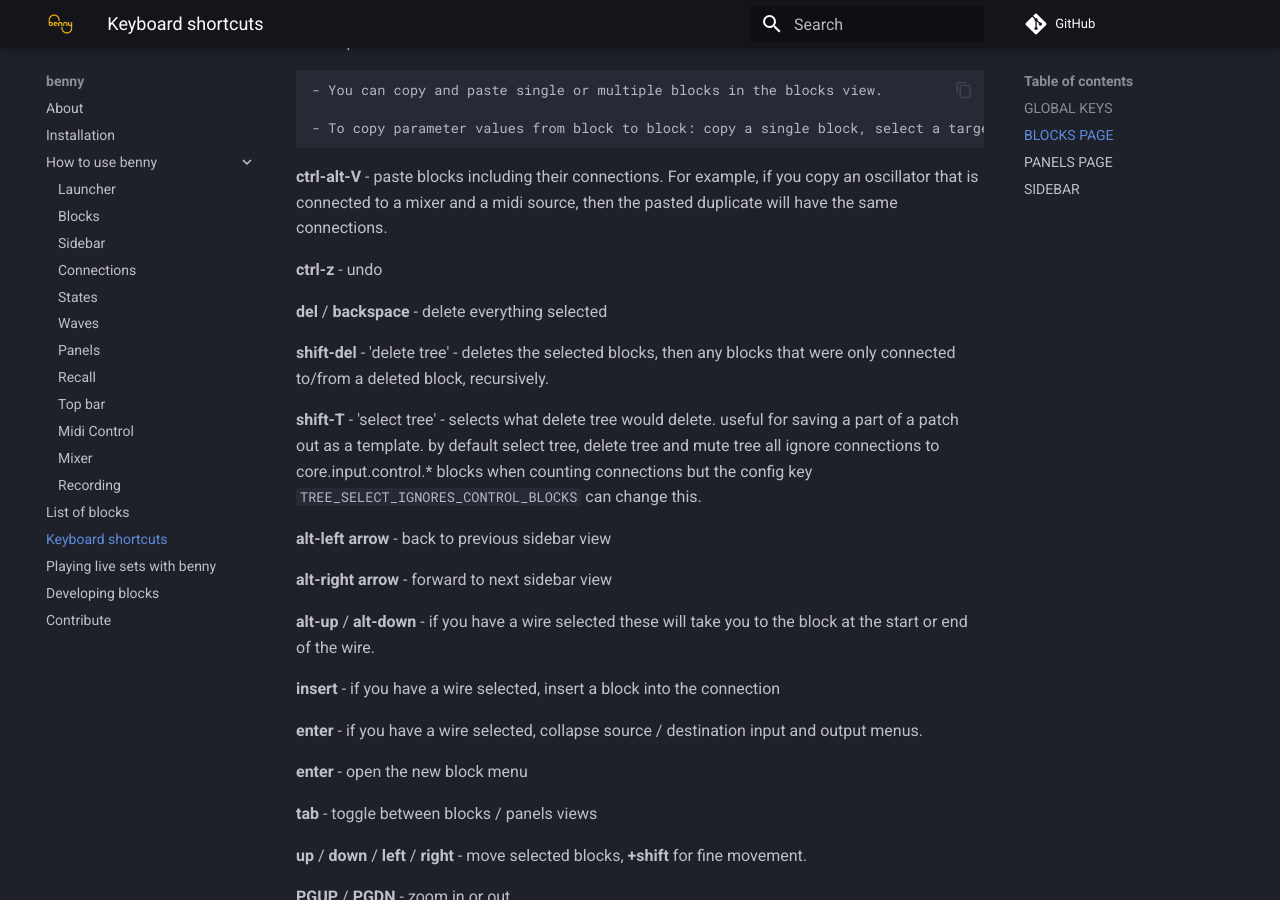
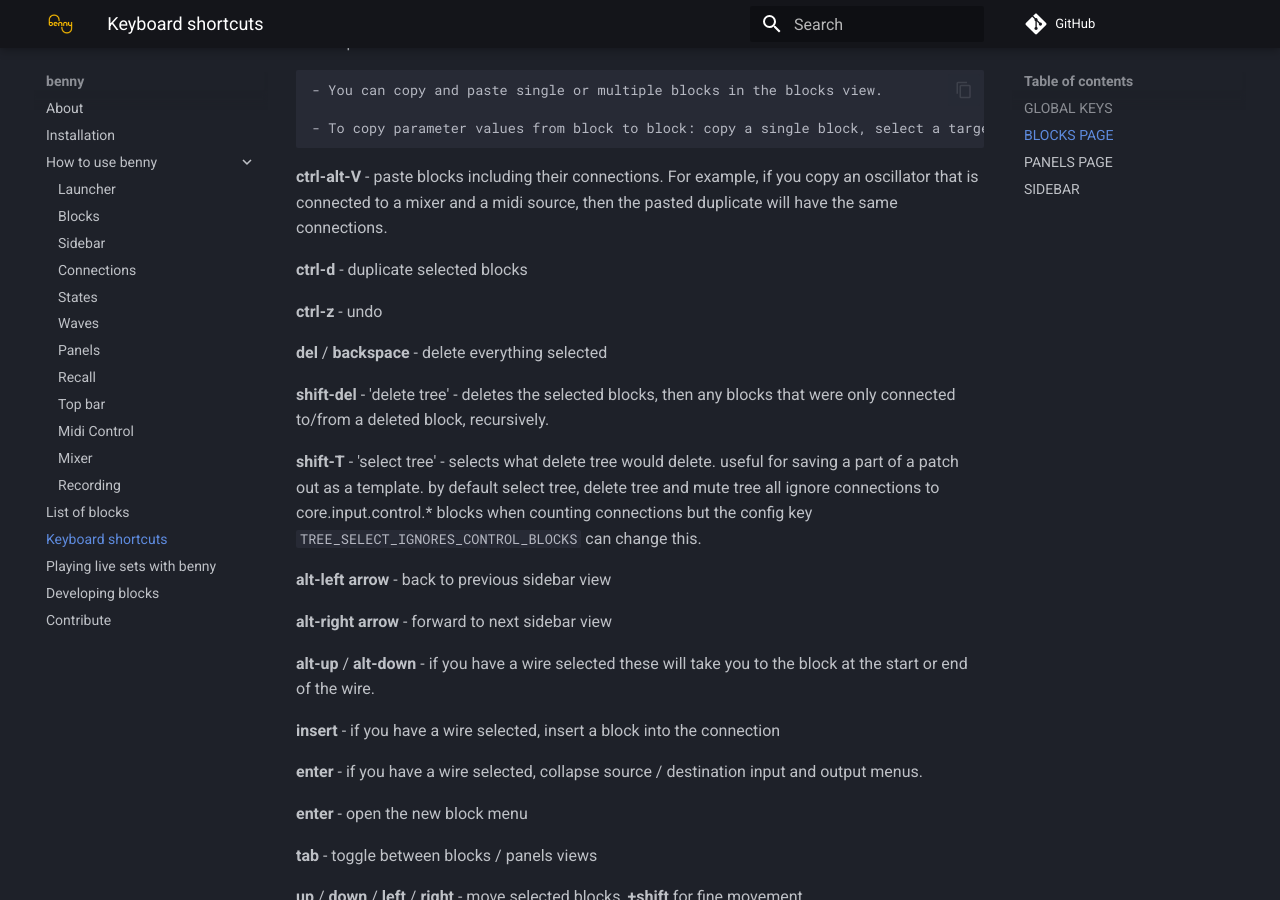
Before and after one commit to playbenny/benny_manual, an MkDocs documentation site: the page built from docs/keyboard_shortcuts.md, in a window 1280 px wide and 900 px high, scrolled down 1768 px. Built offline with MkDocs 1.6.1 and Material for MkDocs 9.7.7, drawn with Linux system fonts in a browser that asks for light colours; comment, search, counter and statistics services are not loaded.

Commit message:
added duplicate

```diff
--- a/docs/keyboard_shortcuts.md
+++ b/docs/keyboard_shortcuts.md
@@ -85,6 +85,8 @@
 
 **ctrl-alt-V** - paste blocks including their connections. For example, if you copy an oscillator that is connected to a mixer and a midi source, then the pasted duplicate will have the same connections.
 
+**ctrl-d** - duplicate selected blocks
+
 **ctrl-z** - undo
 
 **del** / **backspace** - delete everything selected
```
